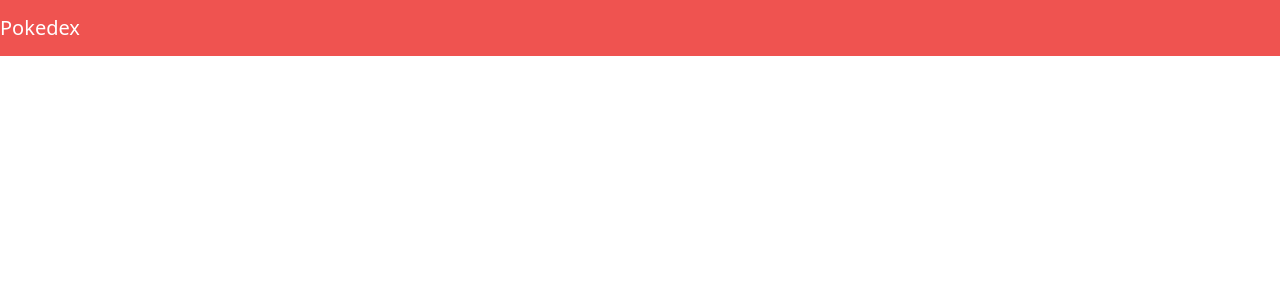
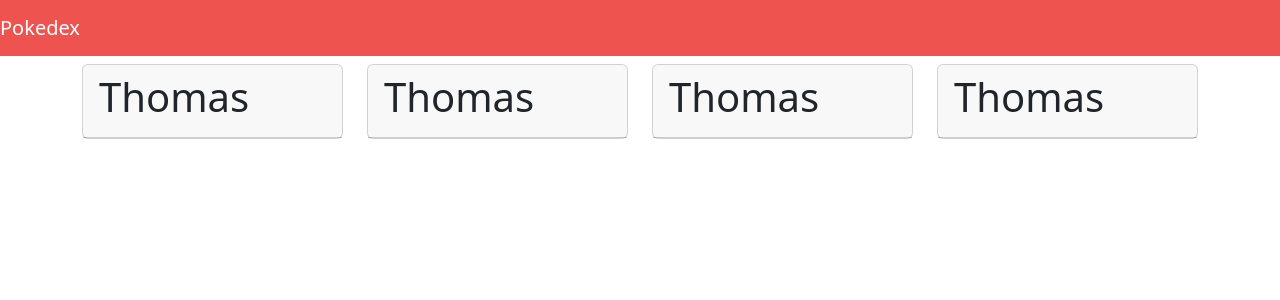
Before and after one commit to thomasmartinez114/pokedex2024, a React (Create React App) app: page / in a window 1280 px wide. Shown: the top 300 px of the page. Built offline with nearby package versions, Linux system fonts and the light colour scheme.

Commit message:
cards showing on ui

```diff
--- a/src/App.css
+++ b/src/App.css
@@ -1,3 +1,8 @@
+.App {
+  padding-top: 4rem;
+  min-height: 100vh;
+}
+
 .navbar {
   background-color: #ef5350 !important;
 }
--- a/src/App.js
+++ b/src/App.js
@@ -1,11 +1,15 @@
 import 'bootstrap/dist/css/bootstrap.min.css';
 import './App.css';
 import NavBar from './components/layout/NavBar';
+import Dashboard from './components/layout/Dashboard';
 
 function App() {
   return (
     <div className='App'>
       <NavBar />
+      <div className='container'>
+        <Dashboard />
+      </div>
     </div>
   );
 }
--- /dev/null
+++ b/src/components/layout/Dashboard.js
@@ -0,0 +1,14 @@
+import React, { Component } from 'react';
+import PokemonList from '../pokemon/PokemonList';
+
+export default class Dashboard extends Component {
+  render() {
+    return (
+      <div className='row'>
+        <div className='col'>
+          <PokemonList />
+        </div>
+      </div>
+    );
+  }
+}
--- /dev/null
+++ b/src/components/pokemon/PokemonCard.js
@@ -0,0 +1,15 @@
+import React, { Component } from 'react';
+
+export default class PokemonCard extends Component {
+  render() {
+    return (
+      <div className='col-md-3 col-sm-6 mb-5'>
+        <div className='card'>
+          <div className='card-header'>
+            <h1>Thomas</h1>
+          </div>
+        </div>
+      </div>
+    );
+  }
+}
--- /dev/null
+++ b/src/components/pokemon/PokemonList.js
@@ -0,0 +1,15 @@
+import React, { Component } from 'react';
+import PokemonCard from './PokemonCard';
+
+export default class PokemonList extends Component {
+  render() {
+    return (
+      <div className='row'>
+        <PokemonCard />
+        <PokemonCard />
+        <PokemonCard />
+        <PokemonCard />
+      </div>
+    );
+  }
+}
```
